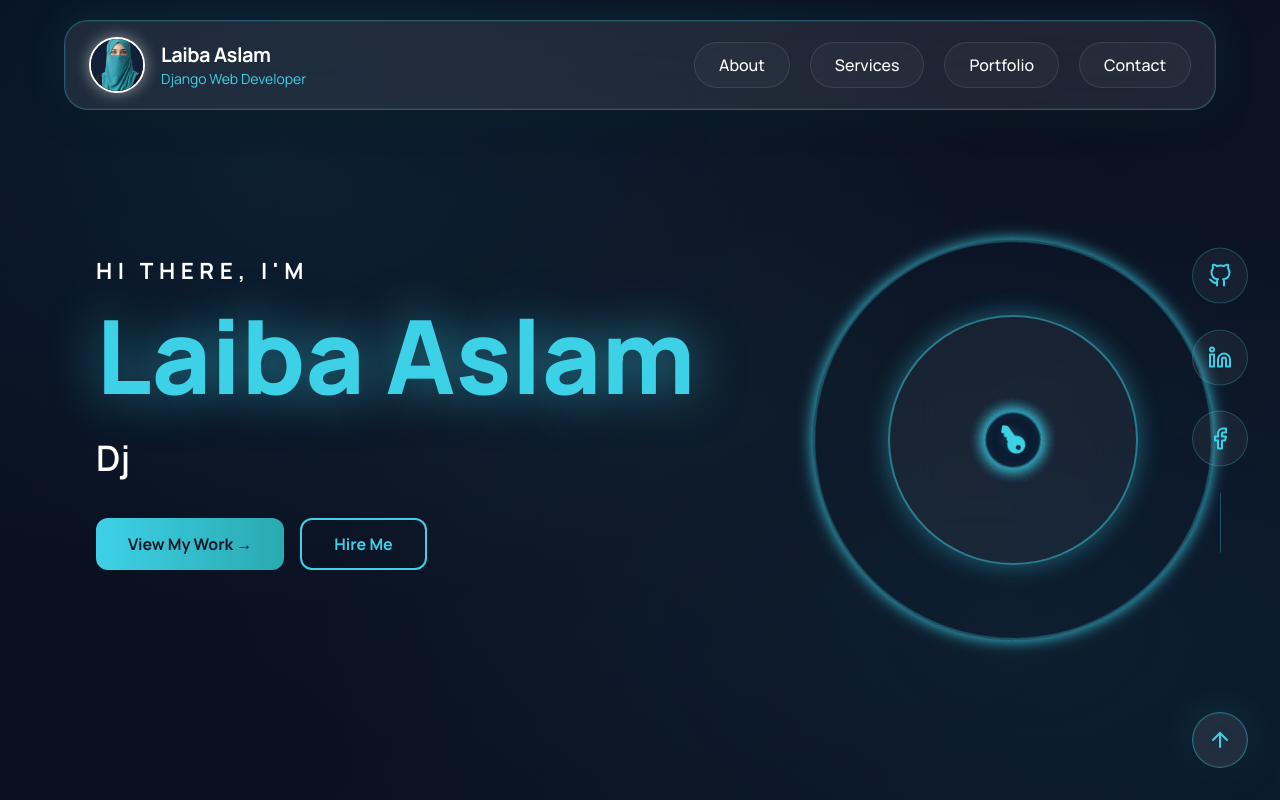
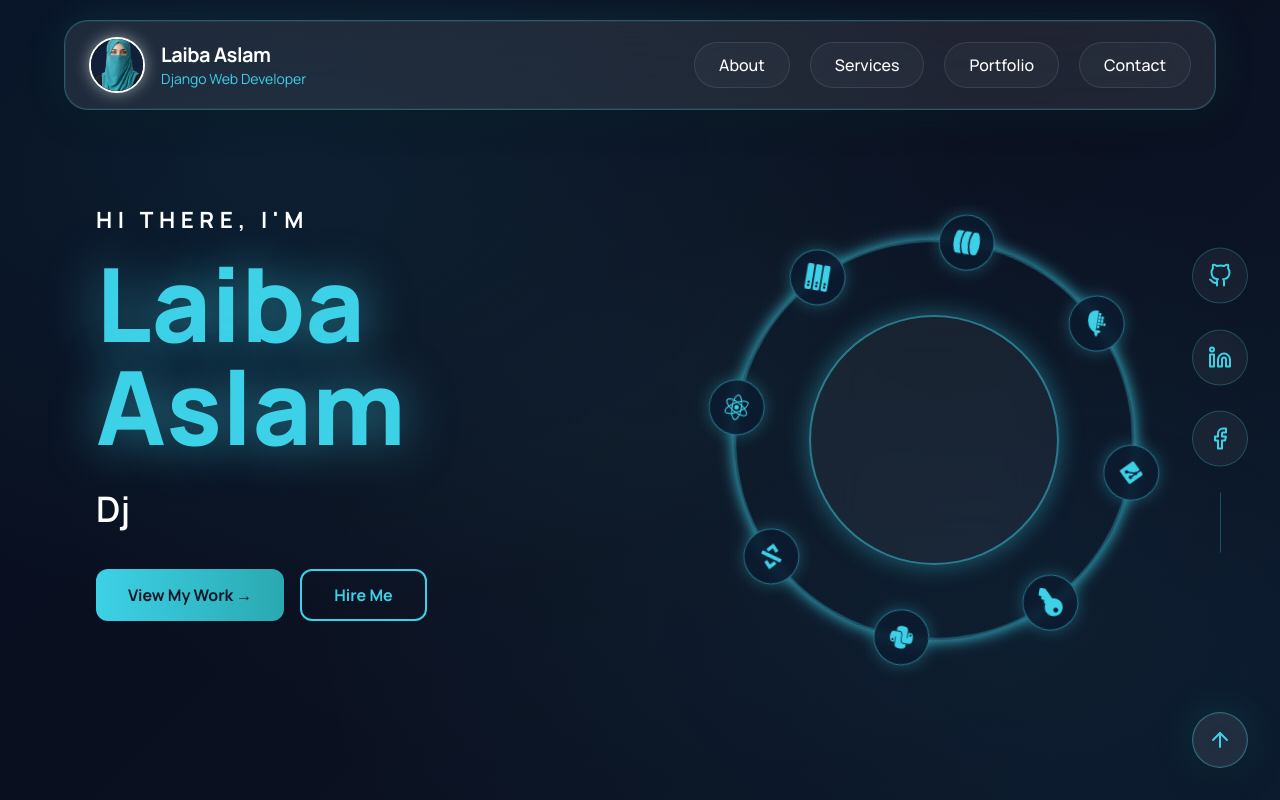
Before and after one commit to Laiba586/My_portfolio, a React (Vite) app: page / in a window 1280 px wide. Shown: the top 800 px of the page. Built offline with nearby package versions, Linux system fonts and the light colour scheme.

Commit message:
fix hero.js

```diff
--- a/src/components/Hero.jsx
+++ b/src/components/Hero.jsx
@@ -31,40 +31,38 @@ export default function Hero() {
   }, [displayedText, isDeleting, wordIndex]);
 
   return (
-    <section className="relative flex flex-col lg:flex-row items-center justify-center lg:justify-between min-h-screen px-6 md:px-24 overflow-x-hidden" style={{ paddingTop: '5rem' }}>
+    <section className="relative flex flex-col lg:flex-row items-center justify-center lg:justify-between min-h-screen px-6 md:px-24 overflow-hidden" style={{ paddingTop: '5rem' }}>
 
       {/* LEFT SIDE: UNTOUCHED */}
       <div className="z-10 w-full max-w-4xl text-center lg:text-left flex flex-col items-center lg:items-start mt-10 lg:mt-0">
         <p className="uppercase text-white text-[1rem] sm:text-[1.4rem] font-bold tracking-[0.25em] mb-4">Hi There, I'm</p>
-
         <h1 className="text-[clamp(2.5rem,8vw,8rem)] font-black text-[#3dd1e7] leading-none mb-6 break-words" style={{ textShadow: "0 0 50px rgba(61,209,231,0.6)" }}>
           Laiba Aslam
         </h1>
-
         <div className="text-[clamp(1.1rem,3vw,2.2rem)] font-semibold text-white mb-8 min-h-[3.5rem] flex items-center justify-center lg:justify-start">
           {displayedText}
         </div>
-
         <div className="flex flex-wrap justify-center lg:justify-start gap-4 mb-14">
           <button onClick={() => scrollToSection("projects")} className="px-8 py-3 rounded-xl font-bold text-gray-900 bg-gradient-to-r from-[#3dd1e7] to-[#2aa9b0]">View My Work →</button>
           <button onClick={() => scrollToSection("contact")} className="px-8 py-3 rounded-xl font-bold text-[#3dd1e7] border-2 border-[#3dd1e7]">Hire Me</button>
         </div>
       </div>
 
-      {/* RIGHT SIDE: ORBIT FIXED FOR MOBILE */}
-      <div className="relative flex items-center justify-center mt-10 lg:mt-0 w-[300px] h-[300px] sm:w-[500px] sm:h-[500px]">
-        <div className="relative w-full h-full flex items-center justify-center">
+      {/* RIGHT SIDE: ORBIT 100% FIXED */}
+      <div className="relative flex items-center justify-center mt-10 lg:mt-0">
+        {/* Container ka size fix kar diya taake morph na ho */}
+        <div className="relative w-[400px] h-[400px] sm:w-[500px] sm:h-[500px] flex items-center justify-center scale-[0.7] sm:scale-100 origin-center">
 
-          <div className="absolute w-[150px] h-[150px] sm:w-[250px] sm:h-[250px] rounded-full border-2 border-[#3dd1e7]/50 bg-white/5 backdrop-blur-xl shadow-[0_0_25px_rgba(61,209,231,0.4)]" />
+          <div className="absolute w-[250px] h-[250px] rounded-full border-2 border-[#3dd1e7]/50 bg-white/5 backdrop-blur-xl shadow-[0_0_25px_rgba(61,209,231,0.4)]" />
 
           <motion.div
-            className="absolute w-[250px] h-[250px] sm:w-[400px] sm:h-[400px] rounded-full border-2 border-[#3dd1e7]/30 shadow-[0_0_15px_#3dd1e7]"
+            className="absolute w-[400px] h-[400px] rounded-full border-2 border-[#3dd1e7]/30 shadow-[0_0_15px_#3dd1e7]"
             animate={{ rotate: 360 }}
             transition={{ duration: 25, repeat: Infinity, ease: "linear" }}
           />
 
           <motion.div
-            className="absolute w-[250px] h-[250px] sm:w-[400px] sm:h-[400px] flex items-center justify-center"
+            className="absolute w-[400px] h-[400px] flex items-center justify-center"
             animate={{ rotate: 360 }}
             transition={{ duration: 25, repeat: Infinity, ease: "linear" }}
           >
@@ -73,13 +71,11 @@ export default function Hero() {
                 key={index}
                 className="absolute"
                 style={{
-                  // Responsive translate: mobile par 125px, desktop par 200px
-                  transform: `rotate(${(index / 8) * 360}deg) translate(125px) sm:translate(200px) rotate(-${(index / 8) * 360}deg)`,
-                  willChange: "transform"
+                  transform: `rotate(${(index / 8) * 360}deg) translate(200px) rotate(-${(index / 8) * 360}deg)`,
                 }}
               >
-                <div className="w-10 h-10 sm:w-14 sm:h-14 rounded-full bg-[#0a192f]/80 border border-[#3dd1e7]/50 flex items-center justify-center text-[#3dd1e7] shadow-[0_0_15px_rgba(61,209,231,0.3)] backdrop-blur-sm pointer-events-auto hover:border-white transition-colors">
-                  <Icon className="text-[18px] sm:text-[26px]" />
+                <div className="w-14 h-14 rounded-full bg-[#0a192f]/80 border border-[#3dd1e7]/50 flex items-center justify-center text-[#3dd1e7] shadow-[0_0_15px_rgba(61,209,231,0.3)] backdrop-blur-sm hover:border-white transition-colors">
+                  <Icon size={26} />
                 </div>
               </div>
             ))}
```
